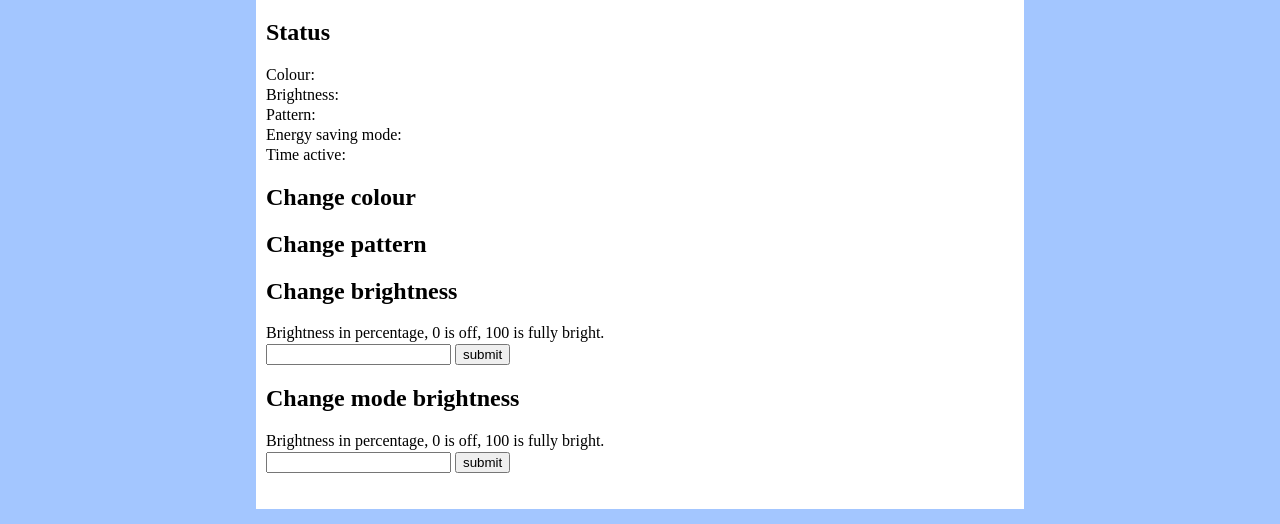
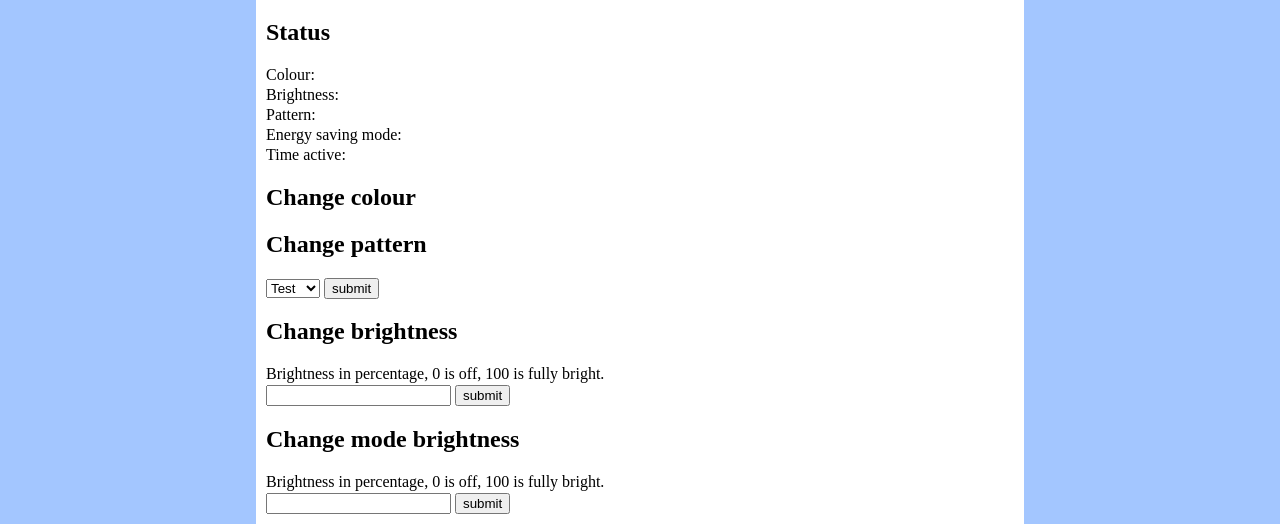
Before and after one commit to Thijs0x57/LinuxLedstripController, a plain HTML site: page Website/index.html in a window 1280 px wide. Shown: the part 508-1032 px from the top of the page. Drawn offline with Linux system fonts and the light colour scheme.

Commit message:
Added a form where you can select the pattern

```diff
--- a/Website/index.html
+++ b/Website/index.html
@@ -27,7 +27,15 @@
 
 			<h2>Change colour</h2>
 
+
 			<h2>Change pattern</h2>
+            <form>
+				<select>
+                    <option value="test">Test</option>
+                    <option value="test2">Test2</option>
+				</select>
+				<input type="submit" value="submit">
+			</form>
 
 			<h2>Change brightness</h2>
 			<p>Brightness in percentage, 0 is off, 100 is fully bright.</p>
```
